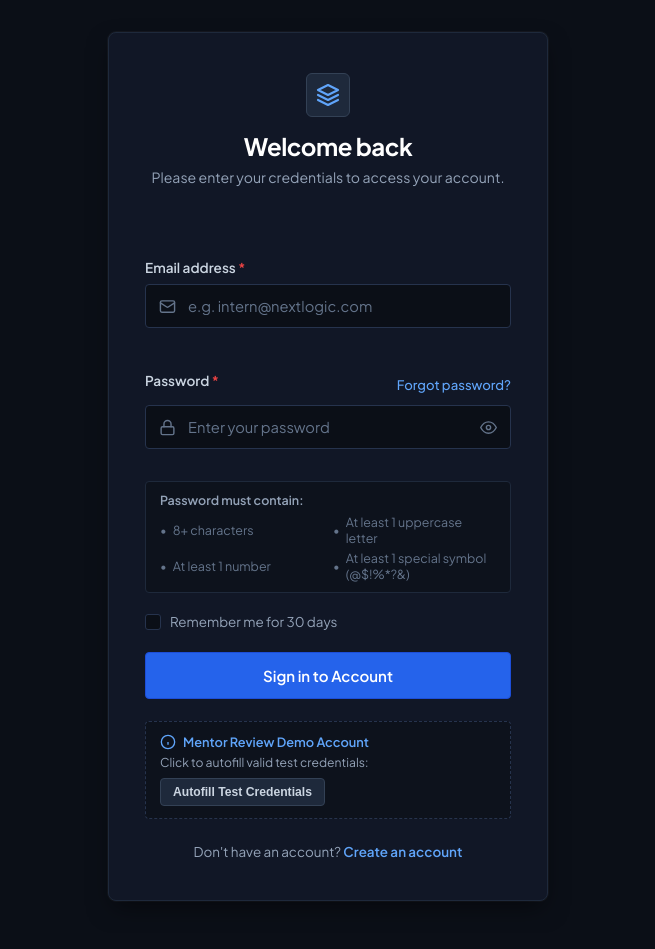
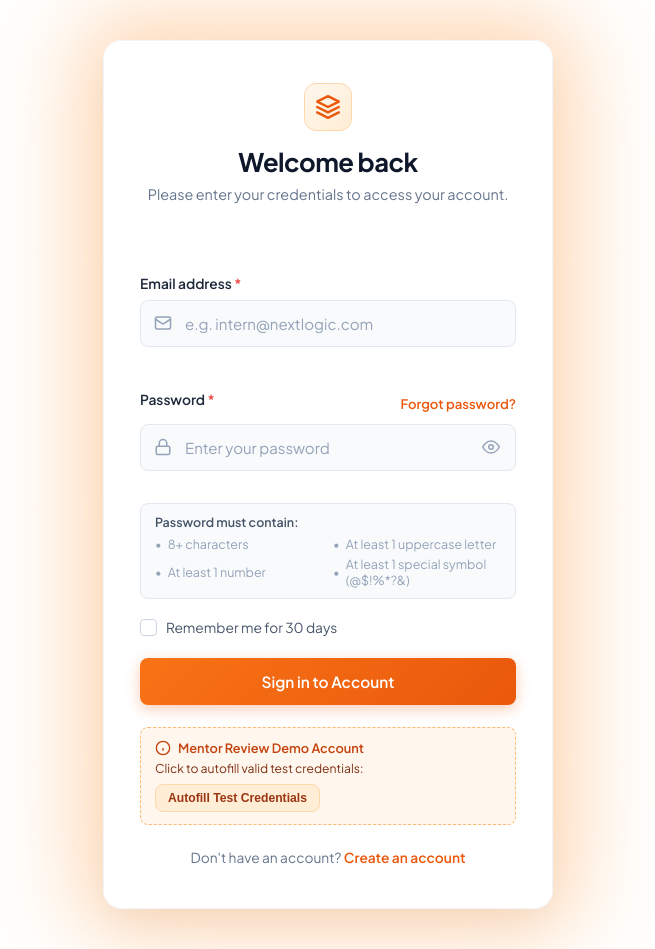
Before and after one commit to abi323728-ctrl/student-management-system, a website with bundled scripts: page public/index.html in a window 1280 px wide. Shown: the whole page, without its empty margins (312-967 px from the left). Built offline with nearby package versions, Linux system fonts and the light colour scheme.

Commit message:
style: apply warm peach glow and rounded rectangular white card theme

```diff
--- a/public/style.css
+++ b/public/style.css
@@ -1,43 +1,46 @@
 /* ==========================================================================
-   Sleek Enterprise Matte Dark - Professional Rectangular Login Stylesheet
+   Clean White Glow Theme with Rounded Square/Rectangular Card
    ========================================================================== */
 
 :root {
   --font-family: 'Plus Jakarta Sans', system-ui, -apple-system, BlinkMacSystemFont, 'Segoe UI', Roboto, sans-serif;
 
-  /* Professional Matte Dark Palette */
-  --bg-color: #0b0f17;
-  --card-bg: #111726;
-  --card-border: #1e293b;
+  /* Palette matching the image */
+  --bg-color: #ffffff;
+  --card-bg: #ffffff;
+  --card-border: #f1f5f9;
 
-  --text-main: #f1f5f9;
-  --text-muted: #94a3b8;
-  --text-subtle: #64748b;
+  --text-main: #0f172a;
+  --text-muted: #64748b;
+  --text-subtle: #94a3b8;
 
-  --primary: #2563eb;
-  --primary-hover: #1d4ed8;
-  --primary-focus-ring: rgba(37, 99, 235, 0.35);
+  --primary: #f97316;
+  --primary-hover: #ea580c;
+  --primary-focus-ring: rgba(249, 115, 22, 0.25);
 
-  --input-bg: #0b0f17;
-  --input-border: #26334d;
-  --input-focus-border: #3b82f6;
+  --input-bg: #f8fafc;
+  --input-border: #e2e8f0;
+  --input-focus-border: #f97316;
 
   --success: #10b981;
-  --success-bg: rgba(16, 185, 129, 0.1);
-  --success-border: rgba(16, 185, 129, 0.35);
+  --success-bg: #ecfdf5;
+  --success-border: #a7f3d0;
 
   --error: #ef4444;
-  --error-bg: rgba(239, 68, 68, 0.1);
-  --error-border: rgba(239, 68, 68, 0.35);
+  --error-bg: #fef2f2;
+  --error-border: #fecaca;
 
-  /* Crisp Rectangular Elevations */
-  --card-shadow: 0 10px 25px -5px rgba(0, 0, 0, 0.5), 0 0 0 1px rgba(255, 255, 255, 0.04);
+  /* Signature Warm Peach/Coral Glow from Image */
+  --card-glow-shadow:
+    0 0 70px 15px rgba(251, 146, 60, 0.28),
+    0 0 120px 40px rgba(254, 215, 170, 0.35),
+    0 20px 35px -10px rgba(0, 0, 0, 0.06);
 
-  /* Rectangular Geometry */
-  --radius-sm: 4px;
-  --radius-md: 6px;
-  --radius-lg: 8px;
-  --transition-fast: 0.15s ease;
+  /* Rounded Square/Rectangle Geometry */
+  --radius-sm: 8px;
+  --radius-md: 12px;
+  --radius-lg: 18px;
+  --transition-fast: 0.18s ease;
 }
 
 * {
@@ -54,65 +57,62 @@ body {
   display: flex;
   align-items: center;
   justify-content: center;
-  padding: 32px 16px;
+  padding: 40px 20px;
   -webkit-font-smoothing: antialiased;
 }
 
-/* Background - Clean & Neutral */
-.background-decorations {
-  display: none;
-}
-
-/* Page Container - Perfectly Centered */
+/* Page Container - Centered */
 .page-container {
   width: 100%;
-  max-width: 440px;
+  max-width: 450px;
   margin: auto;
 }
 
-/* Crisp Rectangular Card */
+/* Rounded Square/Rectangular Card with Warm Glow */
 .login-card {
   background: var(--card-bg);
   border: 1px solid var(--card-border);
   border-radius: var(--radius-lg);
-  padding: 40px 36px;
-  box-shadow: var(--card-shadow);
+  padding: 42px 36px;
+  box-shadow: var(--card-glow-shadow);
+  position: relative;
+  transition: transform var(--transition-fast), box-shadow var(--transition-fast);
 }
 
 /* Card Header */
 .card-header {
   text-align: center;
-  margin-bottom: 28px;
+  margin-bottom: 26px;
 }
 
 .brand-badge {
   display: inline-flex;
   align-items: center;
   justify-content: center;
-  width: 44px;
-  height: 44px;
+  width: 48px;
+  height: 48px;
   border-radius: var(--radius-md);
-  background: #1e293b;
-  border: 1px solid #334155;
-  color: #60a5fa;
+  background: linear-gradient(135deg, #fff7ed 0%, #ffedd5 100%);
+  border: 1px solid #fed7aa;
+  color: #ea580c;
   margin-bottom: 14px;
 }
 
 .brand-icon {
-  width: 24px;
-  height: 24px;
+  width: 26px;
+  height: 26px;
 }
 
 .card-title {
-  font-size: 1.5rem;
+  font-size: 1.6rem;
   font-weight: 700;
   letter-spacing: -0.02em;
   margin-bottom: 6px;
-  color: #ffffff;
+  color: #0f172a;
 }
 
 .card-subtitle {
-  font-size: 0.88rem;
+  font-size: 0.9rem;
   color: var(--text-muted);
   line-height: 1.45;
 }
@@ -132,13 +132,13 @@ body {
 .alert-banner.success {
   background: var(--success-bg);
   border: 1px solid var(--success-border);
-  color: #34d399;
+  color: #065f46;
 }
 
 .alert-banner.error {
   background: var(--error-bg);
   border: 1px solid var(--error-border);
-  color: #f87171;
+  color: #991b1b;
 }
 
 /* Form Groups */
@@ -155,9 +155,9 @@ body {
 
 .form-label {
   display: block;
-  font-size: 0.85rem;
+  font-size: 0.86rem;
   font-weight: 600;
-  color: #cbd5e1;
+  color: #1e293b;
   margin-bottom: 8px;
 }
 
@@ -167,17 +167,17 @@ body {
 
 .forgot-link {
   font-size: 0.82rem;
-  color: #60a5fa;
+  color: #ea580c;
   text-decoration: none;
-  font-weight: 500;
+  font-weight: 600;
 }
 
 .forgot-link:hover {
   text-decoration: underline;
-  color: #93c5fd;
+  color: #c2410c;
 }
 
-/* Rectangular Inputs */
+/* Input Wrappers & Controls */
 .input-wrapper {
   position: relative;
   display: flex;
@@ -195,44 +195,45 @@ body {
 }
 
 .input-icon svg {
-  width: 17px;
-  height: 17px;
+  width: 18px;
+  height: 18px;
 }
 
 .form-input {
   width: 100%;
-  padding: 12px 42px 12px 42px;
+  padding: 13px 44px 13px 44px;
   background-color: var(--input-bg);
-  border: 1px solid var(--input-border);
+  border: 1.5px solid var(--input-border);
   border-radius: var(--radius-sm);
   color: var(--text-main);
   font-family: inherit;
-  font-size: 0.92rem;
+  font-size: 0.94rem;
   outline: none;
-  transition: border-color var(--transition-fast), box-shadow var(--transition-fast);
+  transition: border-color var(--transition-fast), box-shadow var(--transition-fast), background-color var(--transition-fast);
 }
 
 .form-input::placeholder {
-  color: var(--text-subtle);
+  color: #94a3b8;
 }
 
 .form-input:focus {
+  background-color: #ffffff;
   border-color: var(--input-focus-border);
-  box-shadow: 0 0 0 3px var(--primary-focus-ring);
+  box-shadow: 0 0 0 3.5px var(--primary-focus-ring);
 }
 
 .input-wrapper:focus-within .input-icon {
-  color: #93c5fd;
+  color: #ea580c;
 }
 
 /* Input Status States */
 .form-group.has-error .form-input {
   border-color: var(--error);
-  background-color: rgba(239, 68, 68, 0.04);
+  background-color: #fffaf0;
 }
 
 .form-group.has-error .form-input:focus {
-  box-shadow: 0 0 0 3px rgba(239, 68, 68, 0.25);
+  box-shadow: 0 0 0 3.5px rgba(239, 68, 68, 0.2);
 }
 
 .form-group.has-success .form-input {
@@ -240,7 +241,7 @@ body {
 }
 
 .form-group.has-success .form-input:focus {
-  box-shadow: 0 0 0 3px rgba(16, 185, 129, 0.25);
+  box-shadow: 0 0 0 3.5px rgba(16, 185, 129, 0.2);
 }
 
 /* Status & Password Toggle Icons */
@@ -254,7 +255,7 @@ body {
 
 .toggle-password-btn {
   position: absolute;
-  right: 6px;
+  right: 8px;
   background: transparent;
   border: none;
   color: var(--text-subtle);
@@ -268,26 +269,27 @@ body {
 
 .toggle-password-btn:hover {
   color: var(--text-main);
-  background: #1e293b;
+  background: #f1f5f9;
 }
 
 .toggle-password-btn svg {
-  width: 17px;
-  height: 17px;
+  width: 18px;
+  height: 18px;
 }
 
 /* Error Text */
 .field-error {
   min-height: 18px;
-  font-size: 0.8rem;
-  color: #f87171;
+  font-size: 0.82rem;
+  color: #dc2626;
   margin-top: 6px;
+  font-weight: 500;
 }
 
-/* Password Checklist Box */
+/* Password Helper Checklist */
 .password-rules {
-  background: #0d121c;
-  border: 1px solid #1e293b;
+  background: #f8fafc;
+  border: 1px solid #e2e8f0;
   border-radius: var(--radius-sm);
   padding: 10px 14px;
   margin-top: 8px;
@@ -295,7 +297,7 @@ body {
 }
 
 .rules-title {
-  color: var(--text-muted);
+  color: #475569;
   font-weight: 600;
   margin-bottom: 6px;
 }
@@ -308,7 +310,7 @@ body {
 }
 
 .rule-item {
-  color: var(--text-subtle);
+  color: #94a3b8;
   display: flex;
   align-items: center;
   gap: 6px;
@@ -316,7 +318,7 @@ body {
 
 .rule-item.valid {
   color: var(--success);
-  font-weight: 500;
+  font-weight: 600;
 }
 
 .rule-item.valid .rule-bullet::before {
@@ -353,31 +355,32 @@ body {
 }
 
 .checkmark {
-  width: 16px;
-  height: 16px;
-  background-color: var(--input-bg);
-  border: 1px solid var(--input-border);
-  border-radius: 3px;
+  width: 17px;
+  height: 17px;
+  background-color: #ffffff;
+  border: 1.5px solid #cbd5e1;
+  border-radius: 4px;
   margin-right: 9px;
   display: inline-flex;
   align-items: center;
   justify-content: center;
+  transition: all var(--transition-fast);
 }
 
 .checkbox-container:hover input ~ .checkmark {
-  border-color: #3b82f6;
+  border-color: #ea580c;
 }
 
 .checkbox-container input:checked ~ .checkmark {
-  background-color: var(--primary);
-  border-color: var(--primary);
+  background-color: #ea580c;
+  border-color: #ea580c;
 }
 
 .checkmark::after {
   content: "";
   display: none;
-  width: 3.5px;
-  height: 7px;
+  width: 4px;
+  height: 8px;
   border: solid #ffffff;
   border-width: 0 2px 2px 0;
   transform: rotate(45deg);
@@ -389,31 +392,38 @@ body {
 }
 
 .checkbox-label {
-  font-size: 0.84rem;
-  color: var(--text-muted);
+  font-size: 0.86rem;
+  color: #475569;
 }
 
-/* Rectangular Submit Button */
+/* Submit Button */
 .btn-submit {
   width: 100%;
-  padding: 13px;
-  background-color: var(--primary);
-  border: 1px solid #1d4ed8;
+  padding: 14px;
+  background: linear-gradient(135deg, #f97316 0%, #ea580c 100%);
+  border: none;
   border-radius: var(--radius-sm);
   color: #ffffff;
   font-family: inherit;
-  font-size: 0.94rem;
+  font-size: 0.96rem;
   font-weight: 600;
   cursor: pointer;
   display: flex;
   align-items: center;
   justify-content: center;
   gap: 10px;
-  transition: background-color var(--transition-fast);
+  box-shadow: 0 4px 14px rgba(234, 88, 12, 0.3);
+  transition: all var(--transition-fast);
 }
 
 .btn-submit:hover:not(:disabled) {
-  background-color: var(--primary-hover);
+  background: linear-gradient(135deg, #fb923c 0%, #f97316 100%);
+  box-shadow: 0 6px 20px rgba(234, 88, 12, 0.4);
+  transform: translateY(-1px);
+}
+
+.btn-submit:active:not(:disabled) {
+  transform: translateY(1px);
 }
 
 .btn-submit:disabled {
@@ -425,7 +435,7 @@ body {
 .btn-spinner {
   width: 16px;
   height: 16px;
-  border: 2px solid rgba(255, 255, 255, 0.3);
+  border: 2px solid rgba(255, 255, 255, 0.4);
   border-top-color: #ffffff;
   border-radius: 50%;
   animation: spin 0.75s linear infinite;
@@ -450,8 +460,8 @@ body {
 .demo-box {
   margin-top: 22px;
   padding: 12px 14px;
-  background: #0d121c;
-  border: 1px dashed #26334d;
+  background: #fff7ed;
+  border: 1px dashed #fdba74;
   border-radius: var(--radius-sm);
 }
 
@@ -461,21 +471,21 @@ body {
   gap: 7px;
   font-size: 0.8rem;
   font-weight: 600;
-  color: #60a5fa;
+  color: #c2410c;
   margin-bottom: 4px;
 }
 
 .demo-text {
   font-size: 0.76rem;
-  color: var(--text-muted);
+  color: #7c2d12;
   margin-bottom: 8px;
 }
 
 .btn-fill-demo {
-  background: #1e293b;
-  border: 1px solid #334155;
+  background: #ffedd5;
+  border: 1px solid #fed7aa;
   border-radius: var(--radius-sm);
-  color: #cbd5e1;
+  color: #9a3412;
   font-size: 0.76rem;
   font-weight: 600;
   padding: 6px 12px;
@@ -483,37 +493,38 @@ body {
 }
 
 .btn-fill-demo:hover {
-  background: #27354a;
-  color: #ffffff;
+  background: #fed7aa;
+  color: #7c2d12;
 }
 
 /* Card Footer */
 .card-footer {
   text-align: center;
   margin-top: 24px;
-  font-size: 0.84rem;
+  font-size: 0.86rem;
   color: var(--text-muted);
 }
 
 .signup-link {
-  color: #60a5fa;
+  color: #ea580c;
   text-decoration: none;
   font-weight: 600;
 }
 
 .signup-link:hover {
   text-decoration: underline;
-  color: #93c5fd;
+  color: #c2410c;
 }
 
 /* Mobile responsive */
 @media (max-width: 480px) {
   body {
-    padding: 16px 12px;
+    padding: 20px 14px;
   }
 
   .login-card {
     padding: 28px 20px;
+    border-radius: 14px;
   }
 
   .rules-list {
```
